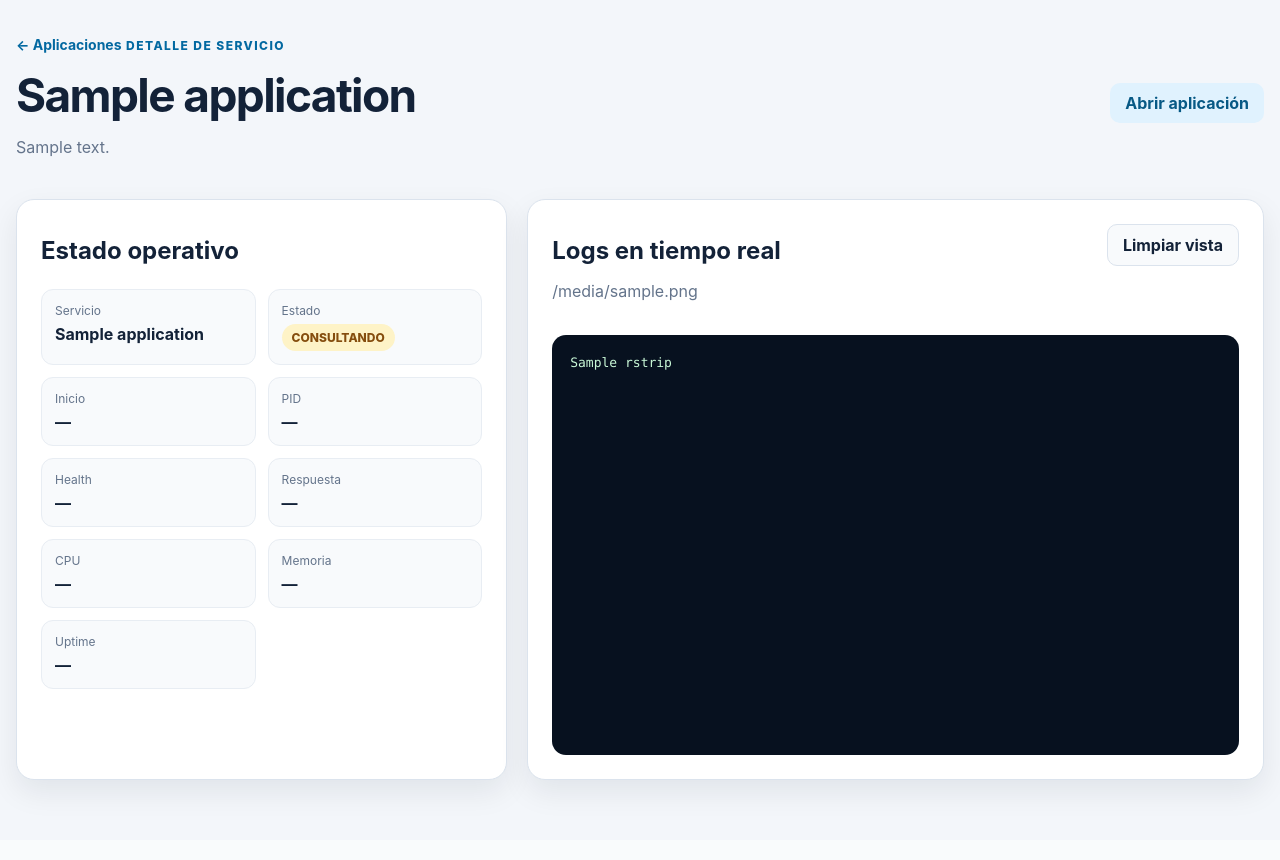
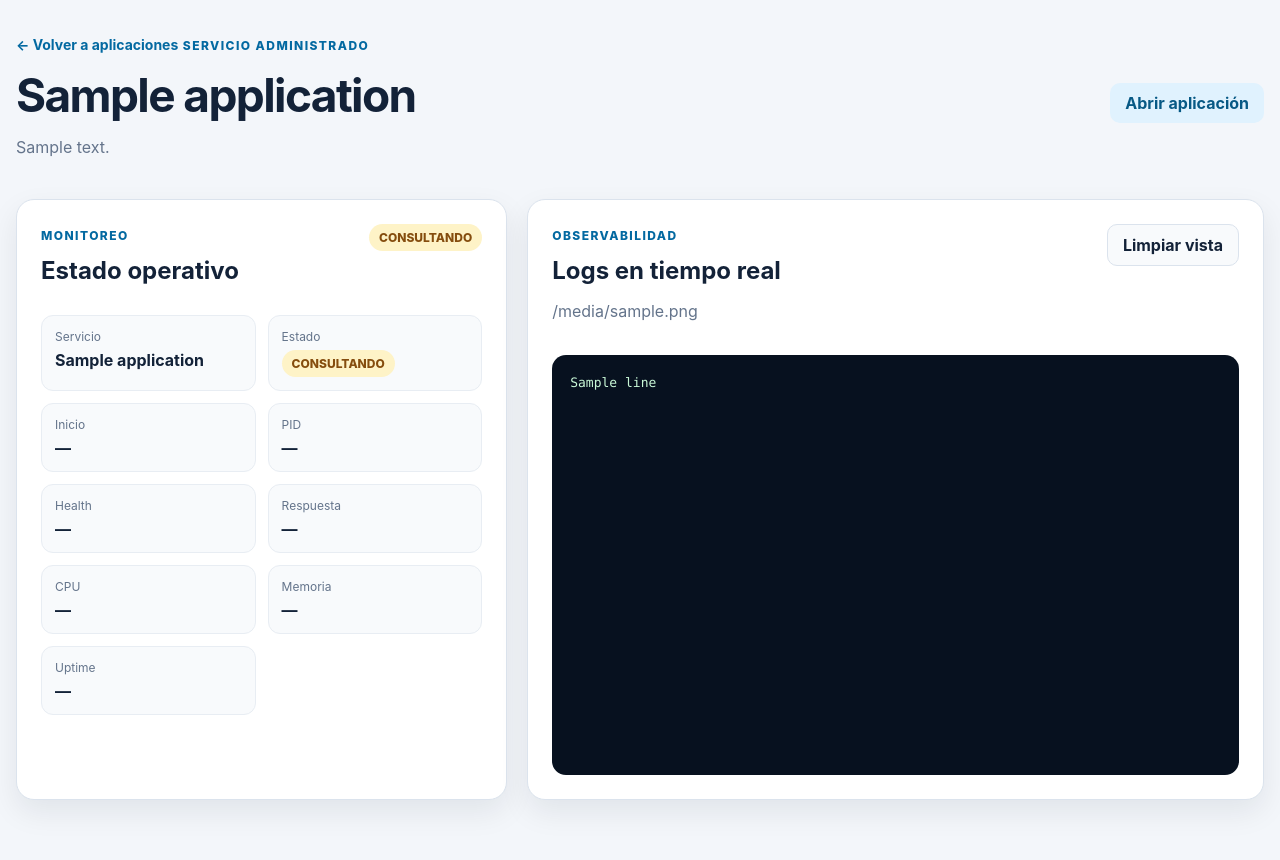
Before and after one commit to dmendozap/rpa_control_center, a Flask app: template app/templates/applications/detail.html in a window 1280 px wide. Before the commit the page ends 798 px from the top, so only its background shows below. Run offline with Flask 3, Linux system fonts and the light colour scheme; the template is opened without the code that fills it: most values are stand-ins (such as "Sample title", 1, 10 or a date in 2020); parts of the project's set-up code (start-up, migrations or seed data) failed here and were passed over.

Commit message:
correccion detalle de aplicaciones

```diff
--- a/app/templates/applications/detail.html
+++ b/app/templates/applications/detail.html
@@ -6,27 +6,28 @@
 
 {% block content %}
 <section
-    class="page-heading detail-heading"
+    class="application-detail"
     data-application-detail
     data-app-code="{{ application.code }}"
 >
+    <header class="page-heading detail-heading">
         <div>
             <a
                 class="back-link"
                 href="{{ url_for('dashboard.index') }}"
             >
-            ← Aplicaciones
+                ← Volver a aplicaciones
             </a>
 
             <span class="eyebrow">
-            DETALLE DE SERVICIO
+                SERVICIO ADMINISTRADO
             </span>
 
             <h1>{{ application.name }}</h1>
 
-        <p>
-            {{ application.description or "" }}
-        </p>
+            {% if application.description %}
+            <p>{{ application.description }}</p>
+            {% endif %}
         </div>
 
         <div class="detail-actions">
@@ -42,11 +43,12 @@
             {% endif %}
 
             {% if
-            access_level.value >= 20
-            and application.allow_control
+                application.allow_control
+                and access_level.value >= 20
             %}
             <button
                 class="button button-success"
+                type="button"
                 data-service-action="start"
                 data-app-code="{{ application.code }}"
             >
@@ -55,6 +57,7 @@
 
             <button
                 class="button button-warning"
+                type="button"
                 data-service-action="restart"
                 data-app-code="{{ application.code }}"
             >
@@ -63,6 +66,7 @@
 
             <button
                 class="button button-danger"
+                type="button"
                 data-service-action="stop"
                 data-app-code="{{ application.code }}"
             >
@@ -70,15 +74,32 @@
             </button>
             {% endif %}
         </div>
-</section>
+    </header>
 
-<section class="detail-grid">
-    <article class="panel">
+    <div class="detail-grid">
+        <!-- Estado operativo -->
+        <section class="panel">
+            <div class="panel-title-row">
+                <div>
+                    <span class="eyebrow">
+                        MONITOREO
+                    </span>
+
                     <h2>Estado operativo</h2>
+                </div>
+
+                <span
+                    class="status-badge status-loading"
+                    data-field="service-state"
+                >
+                    Consultando
+                </span>
+            </div>
 
             <dl class="metrics-grid metrics-grid-detail">
                 <div>
                     <dt>Servicio</dt>
+
                     <dd data-field="service-name">
                         {{ application.service_name }}
                     </dd>
@@ -86,10 +107,11 @@
 
                 <div>
                     <dt>Estado</dt>
+
                     <dd>
                         <span
                             class="status-badge status-loading"
-                        data-field="service-state"
+                            data-field="service-state-secondary"
                         >
                             Consultando
                         </span>
@@ -98,50 +120,87 @@
 
                 <div>
                     <dt>Inicio</dt>
-                <dd data-field="start-mode">—</dd>
+
+                    <dd data-field="start-mode">
+                        —
+                    </dd>
                 </div>
 
                 <div>
                     <dt>PID</dt>
-                <dd data-field="process-id">—</dd>
+
+                    <dd data-field="process-id">
+                        —
+                    </dd>
                 </div>
 
                 <div>
                     <dt>Health</dt>
-                <dd data-field="health-status">—</dd>
+
+                    <dd data-field="health-status">
+                        —
+                    </dd>
                 </div>
 
                 <div>
                     <dt>Respuesta</dt>
-                <dd data-field="response-time">—</dd>
+
+                    <dd data-field="response-time">
+                        —
+                    </dd>
                 </div>
 
                 <div>
                     <dt>CPU</dt>
-                <dd data-field="cpu">—</dd>
+
+                    <dd data-field="cpu">
+                        —
+                    </dd>
                 </div>
 
                 <div>
                     <dt>Memoria</dt>
-                <dd data-field="memory">—</dd>
+
+                    <dd data-field="memory">
+                        —
+                    </dd>
                 </div>
 
                 <div>
                     <dt>Uptime</dt>
-                <dd data-field="uptime">—</dd>
+
+                    <dd data-field="uptime">
+                        —
+                    </dd>
                 </div>
             </dl>
-    </article>
 
-    <article class="panel log-panel">
+            <div
+                class="service-diagnostic"
+                data-service-diagnostic
+                hidden
+            >
+                <strong>Diagnóstico</strong>
+
+                <p data-field="service-message"></p>
+            </div>
+        </section>
+
+        <!-- Logs -->
+        <section class="panel">
             <div class="panel-title-row">
                 <div>
+                    <span class="eyebrow">
+                        OBSERVABILIDAD
+                    </span>
+
                     <h2>Logs en tiempo real</h2>
 
+                    {% if application.log_file %}
                     <p class="muted">
-                    {{ application.log_file or
-                       "Sin ruta configurada" }}
+                        {{ application.log_file }}
                     </p>
+                    {% endif %}
                 </div>
 
                 <button
@@ -156,8 +215,10 @@
             <pre
                 id="live-log"
                 class="terminal"
-        >{% for line in log_lines %}{{ line.rstrip() }}
-{% endfor %}</pre>
-    </article>
+                aria-live="polite"
+                aria-label="Logs en tiempo real"
+            >{% if log_lines is defined %}{% for line in log_lines %}{{ line }}{% endfor %}{% elif initial_log_lines is defined %}{% for line in initial_log_lines %}{{ line }}{% endfor %}{% endif %}</pre>
+        </section>
+    </div>
 </section>
 {% endblock %}
```
Lines whose indentation alone changed are shown as unchanged.
